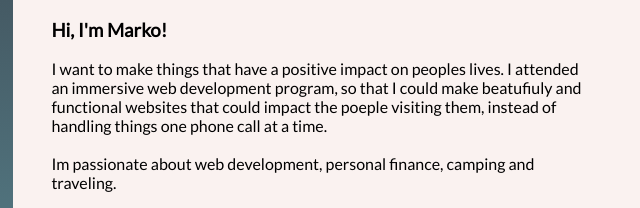
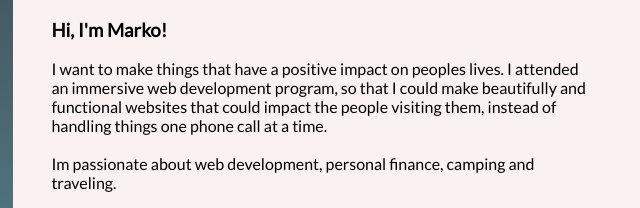
Before and after one commit to mpecicUSA/porfolio, a website: page index.html in a window 1280 px wide. Shown: the top 208 px of the page, 447-1087 px from the left. Drawn offline with Linux system fonts and the light colour scheme.

Commit message:
typos corrected

```diff
--- a/index.html
+++ b/index.html
@@ -21,7 +21,7 @@
         <h3>Hi, I'm Marko! </h3>
         <div class="about">
             <p>
-            I want to make things that have a positive impact on peoples lives. I attended an immersive web development program, so that I could make beatufiuly and functional websites that could impact the poeple visiting them, instead of handling things one phone call at a time.
+                I want to make things that have a positive impact on peoples lives. I attended an immersive web development program, so that I could make beautifully and functional websites that could impact the people visiting them, instead of handling things one phone call at a time.
             <br>
             <br>
             Im passionate about web development, personal finance, camping and traveling.
```
